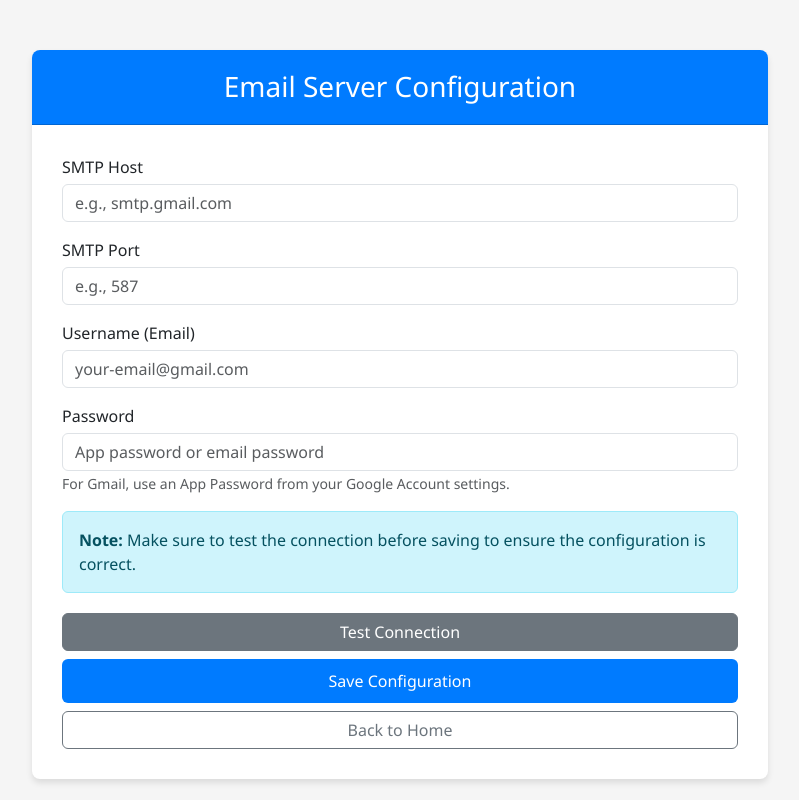
After one commit to kabbo25/spring-security-in-action, a Spring Boot app: page /admin/email-config in a window 1280 px wide. The commit adds this page. Shown: the whole page, without its empty margins (240-1039 px from the left). Run offline with Spring Boot 4, Linux system fonts and the light colour scheme; the visitor is signed in with stand-in values (Sample User, id 1); data that the repository does not hold is empty; some of the project's set-up classes (security, data sources, template engines, error pages and the like) are left out, and stand-ins take their place; some libraries are stand-ins or nearby versions.

Commit message:
Implement database-driven email configuration with web UI
Features implemented:
- Create EmailConfiguration entity for storing email settings in database
- Create EmailConfigurationRepository with findByActiveTrue() method
- Create EmailConfigurationService:
  * testConnection() - Uses JavaMailSender.testConnection() to validate settings
  * createMailSender() - Creates JavaMailSender from database config
  * saveConfiguration() - Saves config and deactivates old ones
- Create EmailConfigDto for form binding with validation
- Create EmailConfigurationController at /admin/email-config:
  * GET endpoint displays email configuration form
  * POST /test endpoint tests SMTP connection via AJAX
  * POST /save endpoint saves configuration to database
- Create email-config.html template:
  * Bootstrap form for SMTP settings (host, port, username, password)
  * Test Connection button with AJAX call
  * Real-time connection testing feedback
  * jQuery validation and spinner during test
  * Save button to persist configuration
- Update EmailVerificationListener:
  * Fetch active email configuration from database
  * Create JavaMailSender dynamically from DB config
  * Add logging for email sending success/failure
  * Graceful handling if no config exists
- Create Liquibase changelog-4.0.yaml:
  * Create CT_EMAIL_CONFIG table with SMTP settings
  * Includes active flag to track which config is current
- Update changelog-master.yaml to include changelog-4.0
- Remove hardcoded email config from application.properties
- Update home.html with "Configure Email Settings" button

Benefits:
- No need to restart application to change email settings
- Test email configuration before saving
- Multiple configurations can be stored (only one active)
- Admins can configure via web UI instead of properties files
- More secure - credentials not in application.properties
- Email settings can be changed dynamically at runtime

Usage Flow:
1. Admin logs in and clicks "Configure Email Settings"
2. Enters SMTP host, port, username, password
3. Clicks "Test Connection" to validate settings
4. If successful, clicks "Save Configuration"
5. Email verification now uses the saved configuration

Security:
- Endpoint requires authentication (any logged-in user)
- Passwords stored in database (encrypted at rest if DB encryption enabled)
- Test connection validates credentials before saving

```diff
--- /dev/null
+++ b/src/main/java/com/manning/sbip/ch06/controller/EmailConfigurationController.java
@@ -0,0 +1,83 @@
+package com.manning.sbip.ch06.controller;
+
+import com.manning.sbip.ch06.dto.EmailConfigDto;
+import com.manning.sbip.ch06.entity.EmailConfiguration;
+import com.manning.sbip.ch06.service.EmailConfigurationService;
+import jakarta.validation.Valid;
+import org.springframework.beans.factory.annotation.Autowired;
+import org.springframework.http.ResponseEntity;
+import org.springframework.stereotype.Controller;
+import org.springframework.ui.Model;
+import org.springframework.validation.BindingResult;
+import org.springframework.web.bind.annotation.*;
+
+import java.util.HashMap;
+import java.util.Map;
+import java.util.Optional;
+
+@Controller
+@RequestMapping("/admin")
+public class EmailConfigurationController {
+
+    @Autowired
+    private EmailConfigurationService emailConfigurationService;
+
+    @GetMapping("/email-config")
+    public String showEmailConfig(Model model) {
+        Optional<EmailConfiguration> activeConfig = emailConfigurationService.getActiveConfiguration();
+
+        if (activeConfig.isPresent()) {
+            EmailConfiguration config = activeConfig.get();
+            EmailConfigDto dto = new EmailConfigDto();
+            dto.setHost(config.getHost());
+            dto.setPort(config.getPort());
+            dto.setUsername(config.getUsername());
+            dto.setPassword(config.getPassword());
+            model.addAttribute("emailConfig", dto);
+            model.addAttribute("hasExistingConfig", true);
+        } else {
+            model.addAttribute("emailConfig", new EmailConfigDto());
+            model.addAttribute("hasExistingConfig", false);
+        }
+
+        return "email-config";
+    }
+
+    @PostMapping("/email-config/test")
+    @ResponseBody
+    public ResponseEntity<Map<String, Object>> testConnection(@RequestBody EmailConfigDto dto) {
+        Map<String, Object> response = new HashMap<>();
+
+        boolean success = emailConfigurationService.testConnection(
+                dto.getHost(),
+                dto.getPort(),
+                dto.getUsername(),
+                dto.getPassword()
+        );
+
+        response.put("success", success);
+        response.put("message", success ? "Connection successful!" : "Connection failed. Please check your settings.");
+
+        return ResponseEntity.ok(response);
+    }
+
+    @PostMapping("/email-config/save")
+    public String saveConfiguration(@Valid @ModelAttribute("emailConfig") EmailConfigDto dto,
+                                     BindingResult result,
+                                     Model model) {
+        if (result.hasErrors()) {
+            model.addAttribute("hasExistingConfig", emailConfigurationService.getActiveConfiguration().isPresent());
+            return "email-config";
+        }
+
+        EmailConfiguration config = new EmailConfiguration();
+        config.setHost(dto.getHost());
+        config.setPort(dto.getPort());
+        config.setUsername(dto.getUsername());
+        config.setPassword(dto.getPassword());
+
+        emailConfigurationService.saveConfiguration(config);
+
+        return "redirect:/admin/email-config?success";
+    }
+}
--- a/src/main/resources/db/changelog/changelog-master.yaml
+++ b/src/main/resources/db/changelog/changelog-master.yaml
@@ -5,3 +5,5 @@ databaseChangeLog:
       file: db/changelog/changelog-2.0.yaml
   - include:
       file: db/changelog/changelog-3.0.yaml
+  - include:
+      file: db/changelog/changelog-4.0.yaml
--- /dev/null
+++ b/src/main/resources/templates/email-config.html
@@ -0,0 +1,142 @@
+<!DOCTYPE html>
+<html xmlns:th="http://www.thymeleaf.org">
+<head>
+    <meta charset="UTF-8">
+    <meta name="viewport" content="width=device-width, initial-scale=1.0">
+    <title>Email Configuration - Admin</title>
+    <link rel="stylesheet" th:href="@{/webjars/bootstrap/css/bootstrap.min.css}">
+    <link rel="stylesheet" th:href="@{/css/style.css}">
+</head>
+<body>
+    <div class="container">
+        <div class="row justify-content-center mt-5">
+            <div class="col-md-8">
+                <div class="card">
+                    <div class="card-header">
+                        <h3 class="text-center">Email Server Configuration</h3>
+                    </div>
+                    <div class="card-body">
+                        <div th:if="${param.success}" class="alert alert-success" role="alert">
+                            Email configuration saved successfully!
+                        </div>
+
+                        <div id="testResult" class="alert d-none" role="alert"></div>
+
+                        <form th:action="@{/admin/email-config/save}" th:object="${emailConfig}" method="post" id="emailConfigForm">
+                            <div class="mb-3">
+                                <label for="host" class="form-label">SMTP Host</label>
+                                <input type="text" class="form-control" id="host" th:field="*{host}"
+                                       placeholder="e.g., smtp.gmail.com">
+                                <div th:if="${#fields.hasErrors('host')}" th:errors="*{host}" class="text-danger small"></div>
+                            </div>
+
+                            <div class="mb-3">
+                                <label for="port" class="form-label">SMTP Port</label>
+                                <input type="number" class="form-control" id="port" th:field="*{port}"
+                                       placeholder="e.g., 587">
+                                <div th:if="${#fields.hasErrors('port')}" th:errors="*{port}" class="text-danger small"></div>
+                            </div>
+
+                            <div class="mb-3">
+                                <label for="username" class="form-label">Username (Email)</label>
+                                <input type="text" class="form-control" id="username" th:field="*{username}"
+                                       placeholder="your-email@gmail.com">
+                                <div th:if="${#fields.hasErrors('username')}" th:errors="*{username}" class="text-danger small"></div>
+                            </div>
+
+                            <div class="mb-3">
+                                <label for="password" class="form-label">Password</label>
+                                <input type="password" class="form-control" id="password" th:field="*{password}"
+                                       placeholder="App password or email password">
+                                <div th:if="${#fields.hasErrors('password')}" th:errors="*{password}" class="text-danger small"></div>
+                                <small class="form-text text-muted">
+                                    For Gmail, use an App Password from your Google Account settings.
+                                </small>
+                            </div>
+
+                            <div class="alert alert-info" role="alert">
+                                <strong>Note:</strong> Make sure to test the connection before saving to ensure the configuration is correct.
+                            </div>
+
+                            <div class="d-grid gap-2">
+                                <button type="button" id="testConnectionBtn" class="btn btn-secondary">
+                                    <span id="testBtnText">Test Connection</span>
+                                    <span id="testSpinner" class="spinner-border spinner-border-sm d-none" role="status" aria-hidden="true"></span>
+                                </button>
+                                <button type="submit" id="saveBtn" class="btn btn-primary">
+                                    Save Configuration
+                                </button>
+                                <a th:href="@{/}" class="btn btn-outline-secondary">Back to Home</a>
+                            </div>
+                        </form>
+                    </div>
+                </div>
+            </div>
+        </div>
+    </div>
+
+    <script th:src="@{/webjars/jquery/jquery.min.js}"></script>
+    <script th:src="@{/webjars/bootstrap/js/bootstrap.bundle.min.js}"></script>
+    <script>
+        $(document).ready(function() {
+            $('#testConnectionBtn').click(function() {
+                var host = $('#host').val();
+                var port = $('#port').val();
+                var username = $('#username').val();
+                var password = $('#password').val();
+
+                // Validation
+                if (!host || !port || !username || !password) {
+                    showAlert('Please fill in all fields before testing the connection.', 'warning');
+                    return;
+                }
+
+                // Show loading spinner
+                $('#testBtnText').text('Testing...');
+                $('#testSpinner').removeClass('d-none');
+                $('#testConnectionBtn').prop('disabled', true);
+
+                // AJAX request to test connection
+                $.ajax({
+                    url: '/admin/email-config/test',
+                    type: 'POST',
+                    contentType: 'application/json',
+                    data: JSON.stringify({
+                        host: host,
+                        port: parseInt(port),
+                        username: username,
+                        password: password
+                    }),
+                    success: function(response) {
+                        if (response.success) {
+                            showAlert(response.message, 'success');
+                        } else {
+                            showAlert(response.message, 'danger');
+                        }
+                    },
+                    error: function() {
+                        showAlert('Error testing connection. Please try again.', 'danger');
+                    },
+                    complete: function() {
+                        $('#testBtnText').text('Test Connection');
+                        $('#testSpinner').addClass('d-none');
+                        $('#testConnectionBtn').prop('disabled', false);
+                    }
+                });
+            });
+
+            function showAlert(message, type) {
+                var alertDiv = $('#testResult');
+                alertDiv.removeClass('d-none alert-success alert-danger alert-warning');
+                alertDiv.addClass('alert-' + type);
+                alertDiv.text(message);
+
+                // Auto-hide after 5 seconds
+                setTimeout(function() {
+                    alertDiv.addClass('d-none');
+                }, 5000);
+            }
+        });
+    </script>
+</body>
+</html>
```
Also changed, not shown: src/main/java/com/manning/sbip/ch06/dto/EmailConfigDto.java (added, +25 -0 lines), src/main/java/com/manning/sbip/ch06/entity/EmailConfiguration.java (added, +30 -0 lines), src/main/java/com/manning/sbip/ch06/listener/EmailVerificationListener.java (+31 -6 lines), src/main/java/com/manning/sbip/ch06/repository/EmailConfigurationRepository.java (added, +13 -0 lines), src/main/java/com/manning/sbip/ch06/service/EmailConfigurationService.java (added, +67 -0 lines), src/main/resources/application.properties (+0 -10 lines), src/main/resources/db/changelog/changelog-4.0.yaml (added, +41 -0 lines), src/main/resources/templates/home.html (+9 -0 lines).
